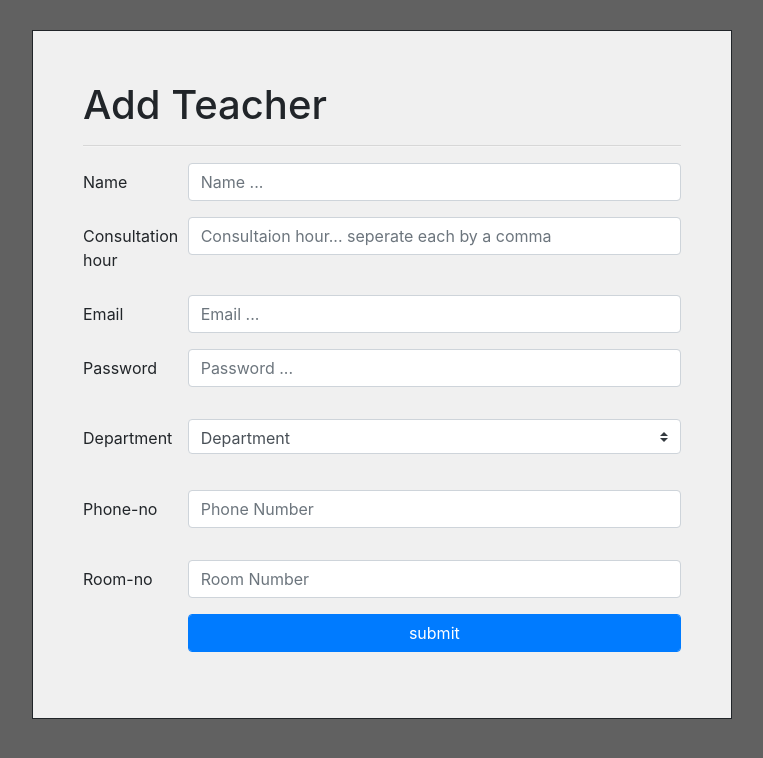
After one commit to miftahihsan/BRACU-USIS-Flask-Version, a Flask app: page /addTeacher in a window 1280 px wide. The commit adds this page. Shown: the top 758 px of the page, without its empty margins (258-1021 px from the left). Run offline with Flask 2, Linux system fonts and the light colour scheme; some libraries are stand-ins or nearby versions.

Commit message:
Changes to be committed:

```diff
--- a/config.py
+++ b/config.py
@@ -7,9 +7,3 @@ SECRET_KEY = 'secret_key_is_one_two_three'
 
 # sql alchemy
 SQLALCHEMY_DATABASE_URI = 'mysql://root:@localhost/flask_bracu_uploads'
-
-# # this is for mysql database connection
-# MYSQL_HOST = 'localhost'
-# MYSQL_USER = 'root'
-# MYSQL_PASSWORD = ''
-# MYSQL_DB = 'flask_bracu_uploads'
--- a/static/styles/commonStyle.css
+++ b/static/styles/commonStyle.css
@@ -16,6 +16,11 @@
     border: 1px solid gray;
     box-shadow: 1px 1px 3px #888;
 }
+.hide-text-length{
+    white-space: nowrap;
+    overflow: hidden;
+    text-overflow: ellipsis;
+}
 .text-center{
     text-align: center;
 }
@@ -23,6 +28,11 @@
     display: block;
     margin-left: auto;
     margin-right: auto
+}
+.custom-select{
+    margin-bottom: 20px;
+    height: 40px;
+    width: 100%;
 }
 .btn-custom{
     -moz-box-shadow: 0 0 3px #ccc;
--- a/static/styles/style.css
+++ b/static/styles/style.css
@@ -1,10 +1,44 @@
 :root {
     --main-bg-color:  rgb(39, 92, 171);
+    --main-bg-login-div: #f0f0f0;
 }
 /*  global variable decleared above  */
+/******************************************************************  THis is for the admin page   **********************************************************************/
+.admin-header{
+  color: white;
+  background-color: rgb(255, 90, 105);
+}
+.admin-container-body{
+  padding: 20px;
+  background-color: var(--main-bg-login-div);
+}
+  .admin-container{
+    margin: 250px 500px;
+    text-align: center;
+  }
+
+.admin-teacher-add-container{
+  margin:30px auto 0 auto;
+  width: 700px;
+  padding: 50px;
+  border: 1px solid;
+
+  background-color: var(--main-bg-login-div);
+}
+#add-teacher-body{
+  width: 100%;
+  height: 100%;
+
+  background-color: #616161;
+}
+.admin-panel-dpt-select{
+  width: 100%;
+  height: 35px;
+}
+
 /******************************************************************  THis is for the layout page   **********************************************************************/
-.layout-page-id{
-
+#layout-page-id{
+  min-width: 700px;
 }
 
 /******************************************************************  THis is for the Nav bar page   **********************************************************************/
@@ -80,7 +114,27 @@
 
   .login-form-container{
     padding: 50px;
-    background-color: #f0f0f0;
+    background-color: var(--main-bg-login-div);
   }
 
-/******************************************************************  THis is for the subscribed page   **********************************************************************/
+/******************************************************************  THis is for the subscribedRoom page   **********************************************************************/
+.subscribed-room{
+  margin-bottom: 25px;
+}
+.subscribed-room-container{
+  margin: 50px 50px;
+}
+  .subscribed-room-header-container{
+    height: 160px;
+    padding: 20px;
+    color: white;
+    background-color: var(--main-bg-color);
+  }
+    .subscribed-room-header-container a{
+      text-decoration: none;
+      color: inherit;
+    }
+  .subscribed-room-body-container{
+      background-color: var(--main-bg-login-div);
+      padding: 20px;
+  }
--- /dev/null
+++ b/templates/adminScripts/addTeacher.html
@@ -0,0 +1,121 @@
+{% extends 'adminScripts/admin_layout.html' %}
+
+{% block admin_layout %}
+
+<div  class="admin-teacher-add-container">
+
+  <h1>Add Teacher</h1>
+
+  <hr class="line-divider" >
+
+  <form method="POST">
+
+      <!--  cross site request forgery  -->
+      {{ form.csrf_token }}
+
+      <div class="form-group row">
+
+        <label for="staticEmail" class="col-sm-2 col-form-label">Name</label>
+
+        <div class="col-sm-10">
+          {{ form.teacher_name(class = 'form-control', placeholder = 'Name ...') }}
+          <!-- <input type="text" class="form-control" id="inputName" placeholder="Name ... "> -->
+        </div>
+
+      </div>
+
+      <div class="form-group row">
+
+        <label for="staticEmail" class="col-sm-2 col-form-label">Consultation hour</label>
+
+        <div class="col-sm-10">
+          {{ form.teacher_consultation(class = 'form-control', placeholder = 'Consultaion hour... seperate each by a comma ') }}
+          <!-- <input type="text" class="form-control" id="inputConsultation" placeholder="Consultaion hour... seperate each by a comma "> -->
+        </div>
+
+      </div>
+
+      <div class="form-group row">
+
+        <label for="staticEmail" class="col-sm-2 col-form-label">Email</label>
+
+        <div class="col-sm-10">
+          {{ form.teacher_email(class = 'form-control', placeholder = 'Email ...') }}
+          <!-- <input type="Email" class="form-control" id="inputEmail" placeholder="Email ..."> -->
+        </div>
+
+      </div>
+
+      <div class="form-group row">
+
+        <label for="inputPassword" class="col-sm-2 col-form-label">Password</label>
+
+        <div class="col-sm-10">
+          {{ form.teacher_password(class = 'form-control', placeholder = 'Password ...') }}
+          <ul class="error-message">
+            {% for error in form.teacher_password.errors %}
+              <li>{{ error }}</li>
+            {% endfor %}
+          </ul>
+          <!-- <input type="password" class="form-control" id="inputPassword" placeholder="Password ..."> -->
+        </div>
+
+      </div>
+
+
+      <div class="form-group row">
+
+        <label for="inputPassword" class="col-sm-2 col-form-label">Department</label>
+
+        <div class="col-sm-10">
+
+          {{ form.teacher_department(class = 'admin-panel-dpt-select custom-select', id = 'inputDepartment') }}
+
+        </div>
+
+      </div>
+
+
+      <div class="form-group row">
+
+        <label for="inputPassword" class="col-sm-2 col-form-label">Phone-no</label>
+
+        <div class="col-sm-10">
+          {{ form.teacher_phone(class = 'form-control', placeholder = 'Phone Number') }}
+          <ul class="error-message">
+            {% for error in form.teacher_phone.errors %}
+              <li>{{ error }}</li>
+            {% endfor %}
+          </ul>
+          <!-- <input type="text" class="form-control" id="inputPhoneNumber" placeholder="Phone Number ..."> -->
+        </div>
+
+      </div>
+
+      <div class="form-group row">
+
+        <label for="inputPassword" class="col-sm-2 col-form-label">Room-no</label>
+
+        <div class="col-sm-10">
+          {{ form.teacher_room(class = 'form-control', placeholder = 'Room Number') }}
+          <!-- <input type="text" class="form-control" id="inputRoomNumber" placeholder="Room number ..."> -->
+        </div>
+
+      </div>
+
+      <div class="form-group row">
+
+        <div class="col-sm-2">
+        </div>
+
+        <div class="col-sm-10">
+          <input type="submit" class="form-control btn-primary" value="submit">
+        </div>
+
+      </div>
+
+  </form>
+
+</div>
+
+{% endblock %}
--- /dev/null
+++ b/templates/adminScripts/admin_layout.html
@@ -0,0 +1,13 @@
+<!DOCTYPE html>
+<html lang="en" dir="ltr">
+  <head>
+    <meta charset="utf-8">
+    {% include 'includes/_styleSheets.html' %}
+  </head>
+  <body id = 'add-teacher-body' >
+    {% block admin_layout %}{% endblock %}
+
+
+    {% include 'includes/_scriptSheets.html' %}
+  </body>
+</html>
--- a/templates/includes/_navbar.html
+++ b/templates/includes/_navbar.html
@@ -13,6 +13,7 @@
       </form>
 
       <ul class="navbar-nav ml-auto custom-navbar-items">
+
         <li class="nav-item active">
           <a class="nav-link" href="#">17101259<span class="sr-only">(current)</span></a>
         </li>
@@ -20,9 +21,11 @@
           <a class="nav-link" href="#">Home</a>
         </li>
         <li class="nav-item active">
-          <a class="nav-link" href="#">Log out</a>
+          <a class="nav-link" href="/user_login">Log out</a>
         </li>
+
       </ul>
+
     </div>
   <!-- </div> -->
 </nav>
--- a/yourapp/forms.py
+++ b/yourapp/forms.py
@@ -1,8 +1,20 @@
 from flask_wtf import FlaskForm
-from wtforms import StringField, PasswordField
-from wtforms.validators import InputRequired, Length
+from wtforms import StringField, PasswordField, SelectField, IntegerField
+from wtforms.validators import InputRequired, Length, NumberRange
+from wtforms.fields.html5 import EmailField
 
 # login form
 class LoginForm(FlaskForm):
     username = StringField('username', validators = [InputRequired("please enter your username")])
     password = PasswordField('password', validators = [InputRequired(), Length(min=6, max=20, message='* Must be atleast 6 characters')])
+
+# Admin panel forms not needed for the project
+class AddTeacherForm(FlaskForm):
+    list_of_departments = [('', 'Department'), ('CSE','CSE'), ('CS', 'CS'), ('EEE', 'EEE'), ('ECE', 'ECE'), ('ECO', 'ECO'), ('LAW', 'LAW'), ('BBS', 'BBS')]
+    teacher_name = StringField('name', validators = [InputRequired()])
+    teacher_consultation = StringField('consultaion', validators = [InputRequired()])
+    teacher_email = EmailField('email', validators = [InputRequired()])
+    teacher_password = PasswordField('password', validators = [InputRequired(), Length(min = 6, max = 20, message = "* Must be atleast 6 characters")])
+    teacher_department = SelectField(u'department', choices = list_of_departments ,validators = [InputRequired()])
+    teacher_phone = IntegerField('phone', validators = [InputRequired()])
+    teacher_room = StringField('room', validators = [InputRequired()])
--- /dev/null
+++ b/yourapp/sqlQueries.py
@@ -0,0 +1,6 @@
+from app import db
+
+class QueryClass():
+
+    def AddTeacher():
+        __tablename__ = '__tablename__'
--- a/yourapp/views.py
+++ b/yourapp/views.py
@@ -1,20 +1,46 @@
-from flask import render_template, request, redirect, url_for
+from flask import render_template, request, redirect, url_for, session, request, g
 from app import app
+from yourapp.sqlQueries import QueryClass
 from yourapp.forms import LoginForm
-from yourapp.models import user_info
+from yourapp.forms import AddTeacherForm
+# this impor should be moved to sql queries
+from yourapp.models import student_info
 
-@app.route('/', methods = ['GET', 'POST'])
-def index():
+
+# this takes you to login page
+@app.route('/user_login', methods = ['GET', 'POST'])
+def loginPage():
     form = LoginForm()
     if form.validate_on_submit():
 
-        # first_student = user_info.query.first()
-        # return first_student.student_name
-        # return form.username.data
-        return redirect('home')
+        return redirect(url_for('subscribedRoom'))
 
     return render_template('login.html', form=form)
 
-@app.route('/home')
-def home():
-    return render_template('home.html');
+
+# this takes you to subscribedPage page
+@app.route('/subscribedRoom')
+def subscribedRoom():
+    return render_template('subscribedRoom.html');
+
+
+
+
+# these are the admin routes not needed for out project
+# but only needed for demonstration purposes
+@app.route('/adminPanel')
+def adminPanel():
+    return render_template('adminScripts/adminPanel.html');
+
+# adding the teacher route here
+@app.route('/addTeacher', methods = ['GET', 'POST'])
+def addTeacher():
+    form = AddTeacherForm()
+
+    if form.validate_on_submit():
+
+        QueryClass.AddTeacher()
+
+        return form.teacher_name.data
+
+    return render_template('adminScripts/addTeacher.html', form = form)
```
Also changed, not shown: templates/adminScripts/adminPanel.html (added, +33 -0 lines), templates/home.html (deleted, +0 -30 lines), templates/subscribedRoom.html (added, +43 -0 lines), yourapp/models.py (+18 -1 lines).
